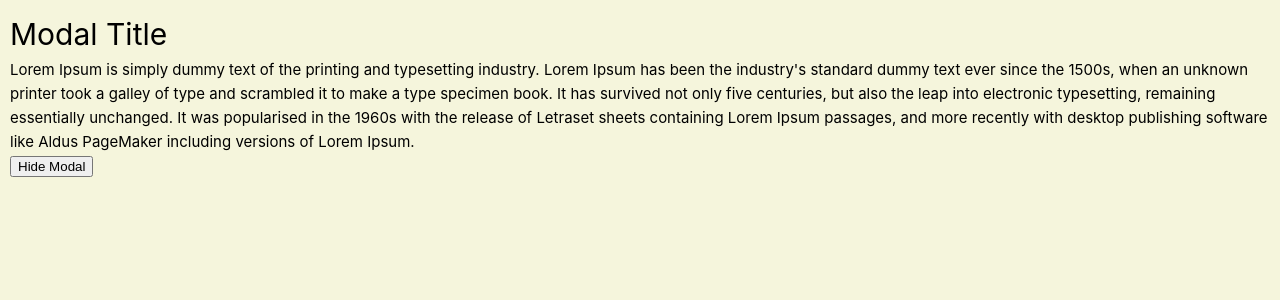
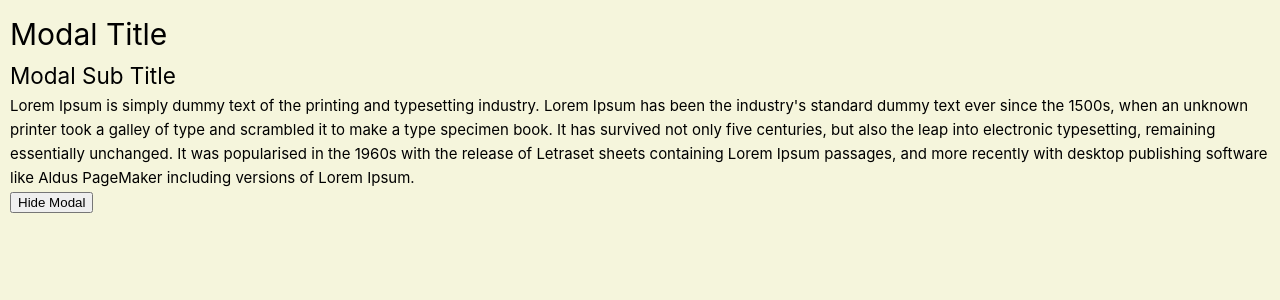
Before and after one commit to brunnoDatum/vue-composition-api-basics, a Vue app: page /modals in a window 1280 px wide. Both pictures are taken after a click on the button "Show Modals". Shown: the top 300 px of the page. Built offline with nearby package versions, Linux system fonts and the light colour scheme.

Commit message:
Add props to modal

```diff
--- a/src/components/Modal.vue
+++ b/src/components/Modal.vue
@@ -2,6 +2,7 @@
   <Teleport to=".modals-container">
     <div class="modal">
       <h1><slot name="title"></slot></h1>
+      <h2>{{ subTitle }}</h2>
       <slot></slot>
       <button @click="hideModal">Hide Modal</button>
     </div>
@@ -13,6 +14,12 @@ import { useSlots } from "vue";
 
 // This is how to access slots data in composition api
 const slots = useSlots();
+
+const props = defineProps({
+  subTitle: {
+    type: String,
+  },
+});
 </script>
 
 <style scoped>
--- a/src/views/ModalsView.vue
+++ b/src/views/ModalsView.vue
@@ -2,7 +2,7 @@
   <div class="modals">
     <h1>Modals</h1>
     <button @click="showModal">Show Modals</button>
-    <Modal v-if="visible">
+    <Modal v-if="visible" subTitle="Modal Sub Title">
       <template v-slot:title>Modal Title</template>
       <p>
         Lorem Ipsum is simply dummy text of the printing and typesetting industry. Lorem
```
